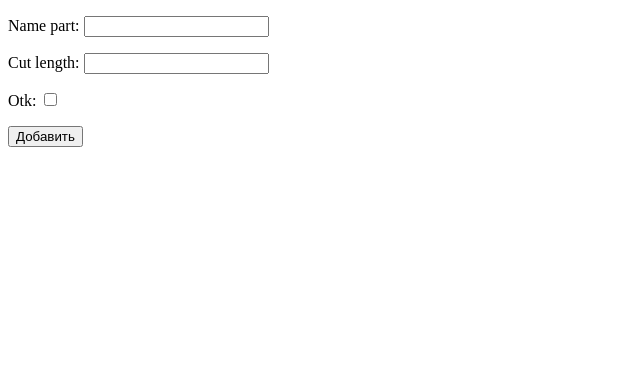
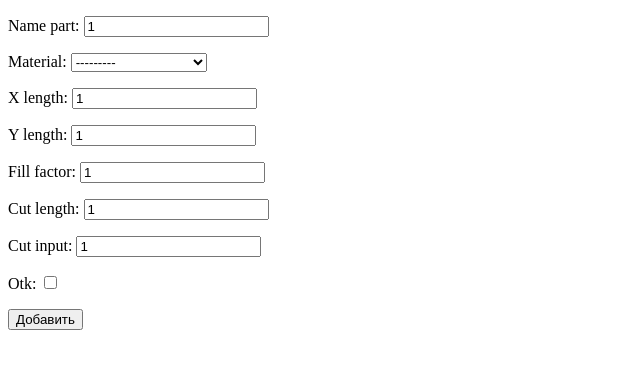
Before and after one commit to Topceon/inoxdata, a Django app: page /ready/ in a window 1280 px wide. Shown: the top 369 px of the page, without its empty margins (0-640 px from the left). Run offline with Django 3.2, Linux system fonts and the light colour scheme; data comes from the database, SQL or seed files in the repository.

Commit message:
получилось сделать запись в БД

```diff
--- a/inoxdata/orders/forms.py
+++ b/inoxdata/orders/forms.py
@@ -2,7 +2,15 @@ from django import forms
 from .models import *
 
 
-class AddPart(forms.ModelForm):
+class AddPartForm(forms.ModelForm):
     class Meta:
         model = Parts
-        fields = ['name_part', 'cut_length', 'otk']
+        fields = [
+            'name_part',
+            'material',
+            'x_length',
+            'y_length',
+            'fill_factor',
+            'cut_length',
+            'cut_input',
+            'otk']
--- a/inoxdata/orders/models.py
+++ b/inoxdata/orders/models.py
@@ -13,14 +13,14 @@ class Orders(models.Model):
 
 
 class Parts(models.Model):
-    name_part = models.CharField(max_length=255)  # название детали
+    name_part = models.CharField(max_length=255, default=1)  # название детали
     material = models.ForeignKey('Materials', on_delete=models.PROTECT)  # ссылка на материал
-    x_length = models.IntegerField()  # длина детали
-    y_length = models.IntegerField()  # ширина детали
+    x_length = models.IntegerField(default=1)  # длина детали
+    y_length = models.IntegerField(default=1)  # ширина детали
     fill_factor = models.FloatField(default=1)  # коэффициент заполнения на листе
-    cut_length = models.IntegerField()  # длина реза
-    cut_input = models.IntegerField()  # количество входов
-    otk = models.BooleanField()  # отработана
+    cut_length = models.IntegerField(default=1)  # длина реза
+    cut_input = models.IntegerField(default=1)  # количество входов
+    otk = models.BooleanField(default=False)  # отработана
 
 
 class Materials(models.Model):
--- a/inoxdata/orders/templates/orders/ready.html
+++ b/inoxdata/orders/templates/orders/ready.html
@@ -6,7 +6,7 @@
 <body>
 <form action="{% url 'ready' %}" method="post">
     {% csrf_token %}
-    {{ form.as_p}}
+    {{ form.as_p }}
     <button type="submit">Добавить</button>
 </form>
 </body>
--- a/inoxdata/orders/views.py
+++ b/inoxdata/orders/views.py
@@ -1,5 +1,5 @@
 from django.http import HttpResponse
-from django.shortcuts import render
+from django.shortcuts import render, redirect
 
 from .forms import *
 
@@ -9,5 +9,14 @@ def index(request):
 
 
 def ready(request):
-    form = AddPart()
+    if request.method == 'POST':
+        form = AddPartForm(request.POST)
+        if form.is_valid():
+            try:
+                Parts.objects.create(**form.cleaned_data)
+                return redirect('ready')
+            except:
+                form.add_error(None, 'ошибка блин')
+    else:
+        form = AddPartForm()
     return render(request, 'orders/ready.html', {'form': form})
```
Also changed, not shown: inoxdata/db.sqlite3.
